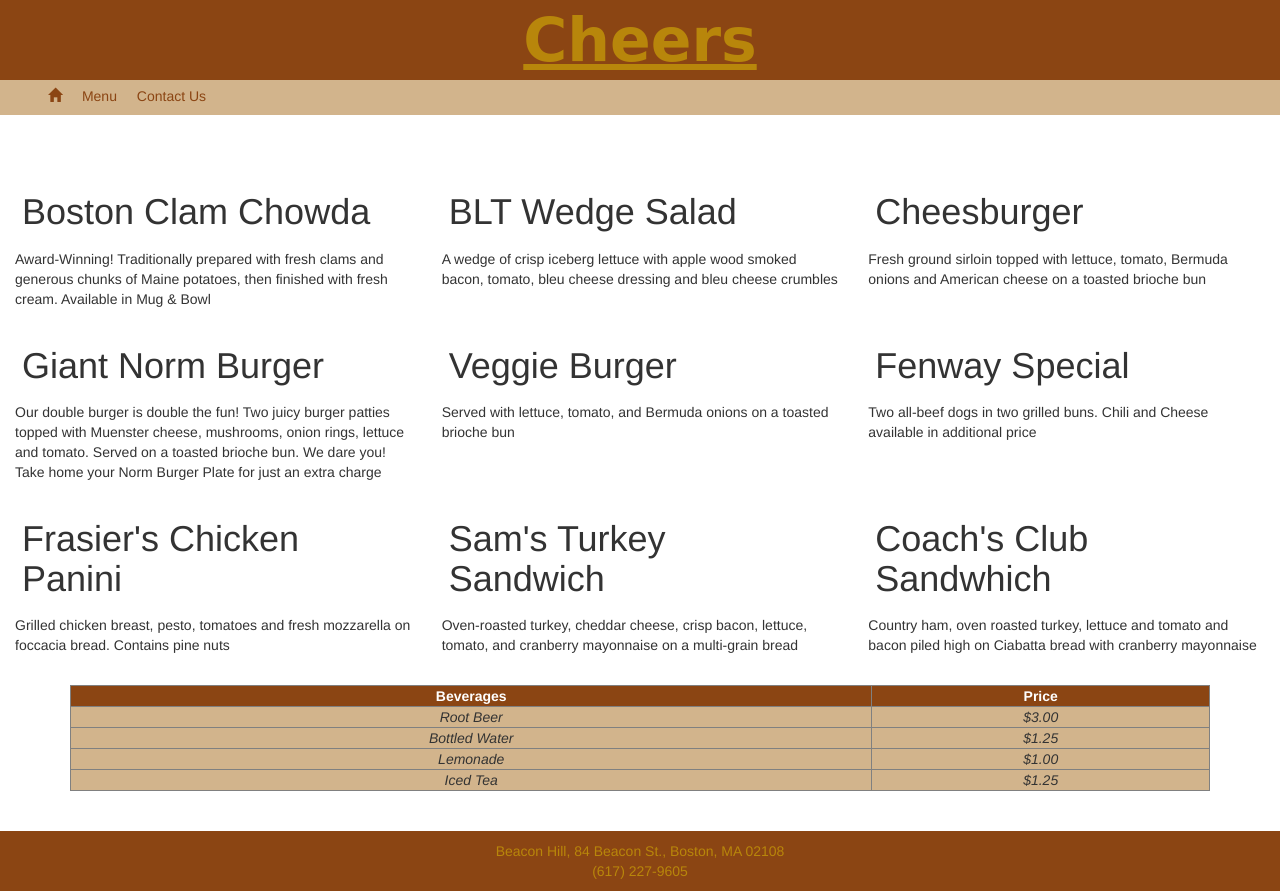
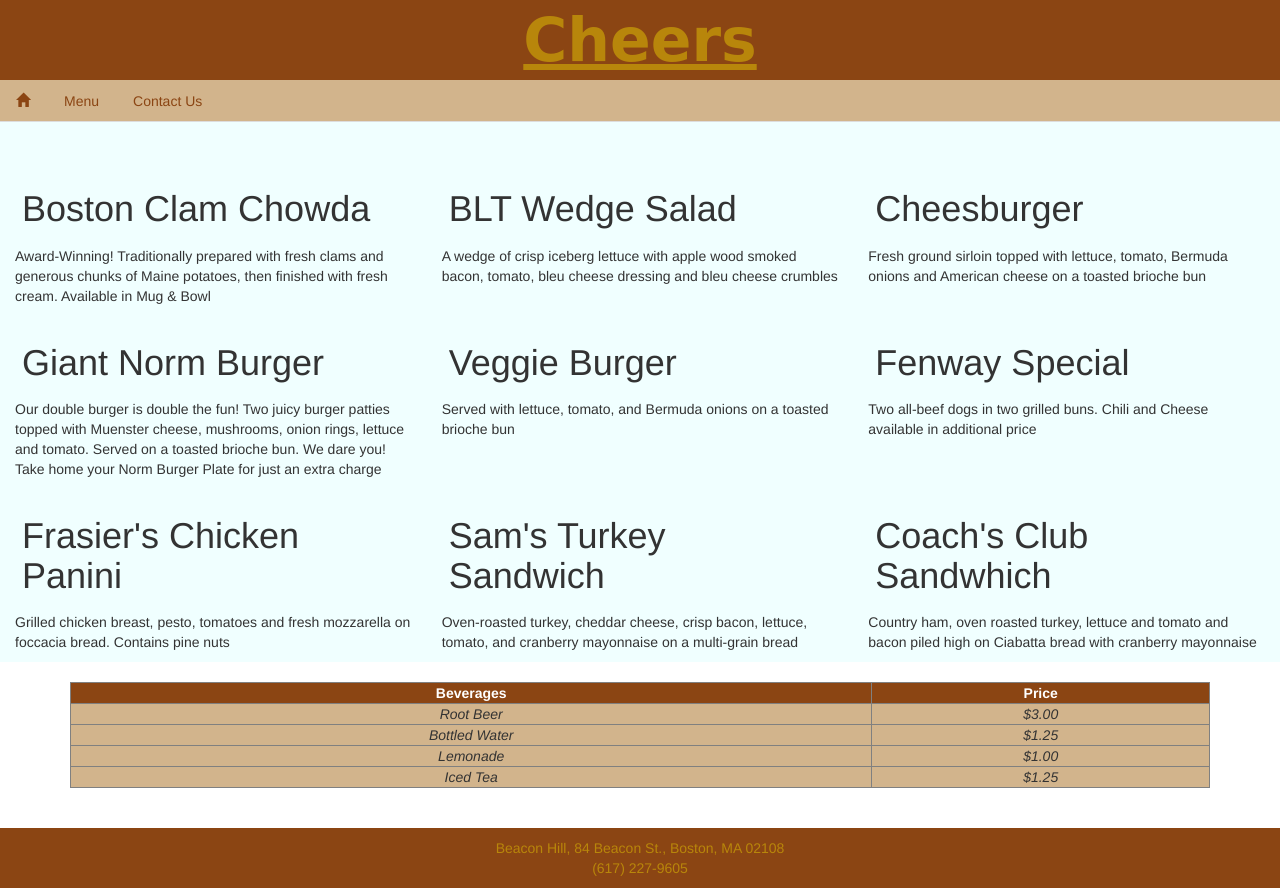
Before and after one commit to KyleCieskiewicz/restaurant, a plain HTML site: page menu.html in a window 1280 px wide. Drawn offline with nearby package versions, Linux system fonts and the light colour scheme.

Commit message:
make a few updates before class starts

```diff
--- a/menu.css
+++ b/menu.css
@@ -1,6 +1,14 @@
 /* table {
     padding: 40px 250px 40px 250px;
 } */
+
+.container-fluid {
+    background-color: azure;
+}
+
+nav {
+    background-color: azure;
+}
 
 td {
     text-align: center;
--- a/menu.html
+++ b/menu.html
@@ -19,7 +19,7 @@
 </header>
 
 <nav>
-    <ul>
+    <ul class="nav nav-tabs">
       <li><a href="index.html"><span class="glyphicon glyphicon-home"></span></a></li>
       <li><a href="menu.html">    Menu</a></li>
       <li><a href="contact.html">   Contact Us</a></li>
--- a/restaurantStyles.css
+++ b/restaurantStyles.css
@@ -64,8 +64,8 @@
   ul {
       list-style-type: none;
       background-color: tan;
-      height: 35px;
-      padding-top: 6px;
+      /* height: 35px;
+      padding-top: 6px; */
   }
 
   li a {
```
Also changed, not shown: contact.html (+1 -1 lines), index.html (+1 -1 lines), 1 other file.
